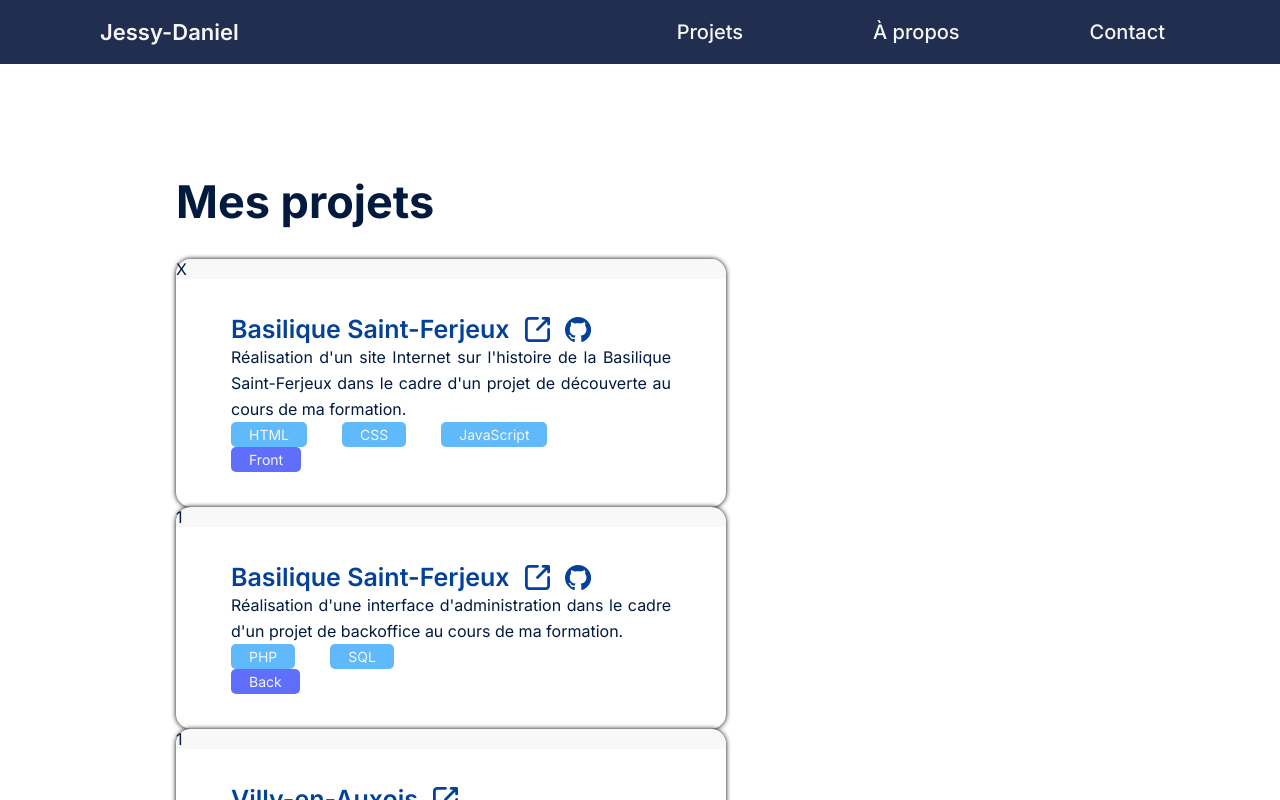
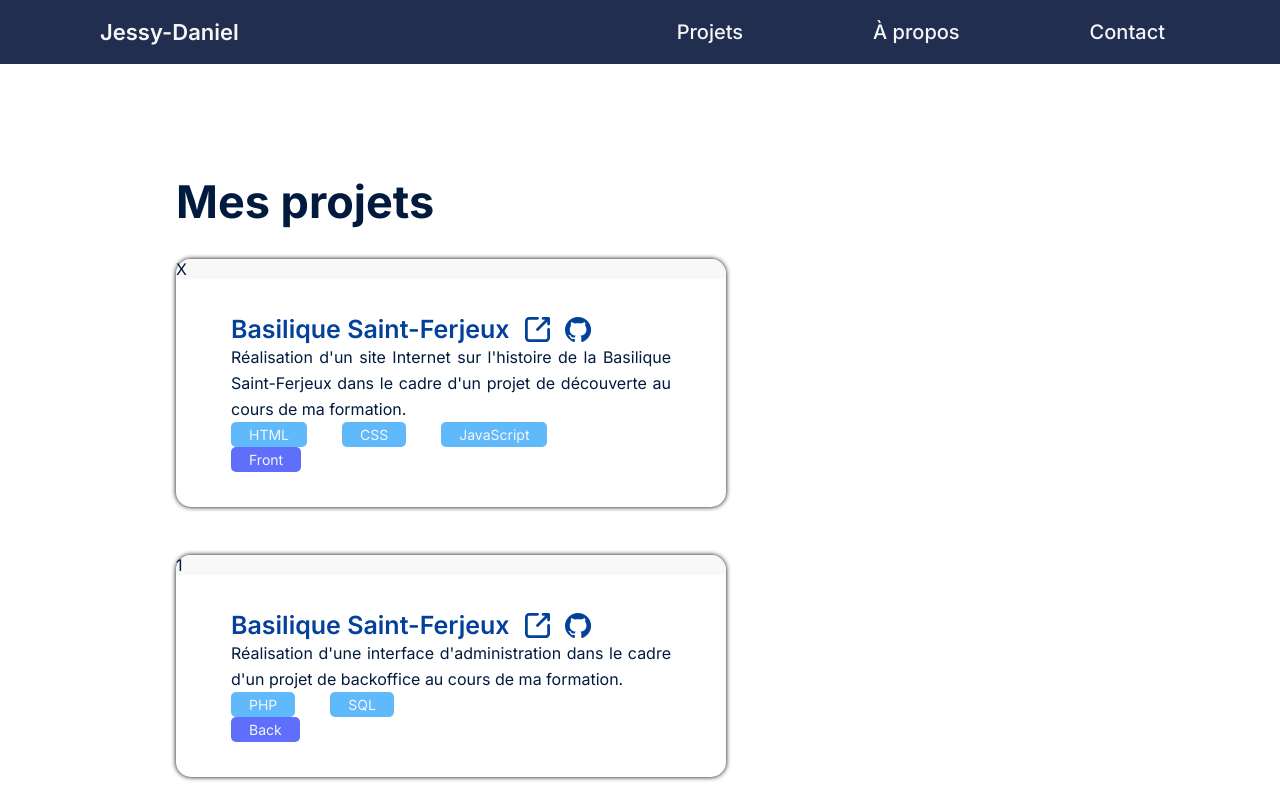
Before and after one commit to J-D25/portfolio, a React (Create React App) app: page /project in a window 1280 px wide. Shown: the top 800 px of the page. Built offline with nearby package versions, Linux system fonts and the light colour scheme.

Commit message:
src/components/App.css : add gap

```diff
--- a/src/components/App.css
+++ b/src/components/App.css
@@ -19,4 +19,5 @@
     display: flex;
     justify-content: space-between;
     flex-wrap: wrap;
+    gap: 3rem;
 }
```
